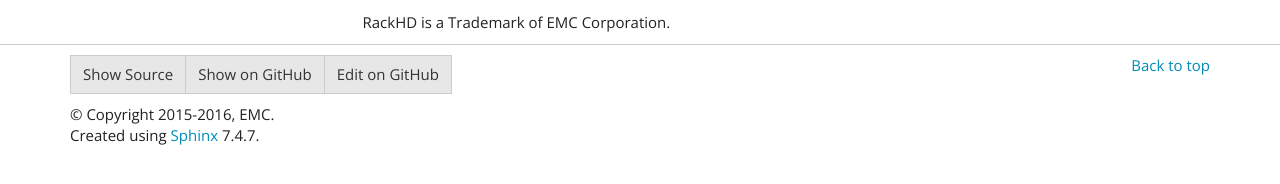
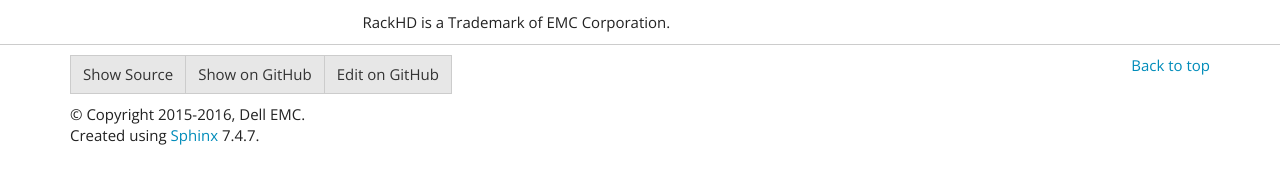
Before and after one commit to RackHD/docs, a Sphinx documentation site: the page built from docs/index.rst, in a window 1280 px wide. Shown: the part 619-803 px from the top of the page. Built offline with Sphinx 7.4.7, drawn with Linux system fonts in a browser that asks for light colours; some of the changed lines change nothing that is shown.

Commit message:
day1 transfer from EMC -> Dell EMC

```diff
--- a/docs/conf.py
+++ b/docs/conf.py
@@ -53,17 +53,17 @@
 
 # General information about the project.
 project = u'RackHD'
-copyright = u'2015-2016, EMC'
-author = u'EMC'
+copyright = u'2015-2016, Dell EMC'
+author = u'Dell EMC'
 
 # The version info for the project you're documenting, acts as replacement for
 # |version| and |release|, also used in various other places throughout the
 # built documents.
 #
 # The short X.Y version.
-version = '1.1'
+version = '2.0'
 # The full version, including alpha/beta/rc tags.
-release = '1.1'
+release = '2.0'
 
 # The language for content autogenerated by Sphinx. Refer to documentation
 # for a list of supported languages.
@@ -289,7 +289,7 @@
 #  author, documentclass [howto, manual, or own class]).
 latex_documents = [
   (master_doc, 'RackHD.tex', u'RackHD Documentation',
-   u'EMC', 'manual'),
+   u'Dell EMC', 'manual'),
 ]
 
 # The name of an image file (relative to this directory) to place at the top of
```
